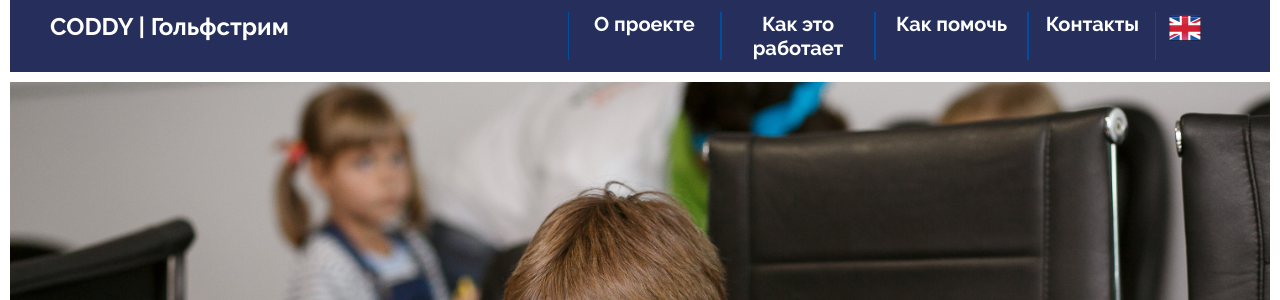
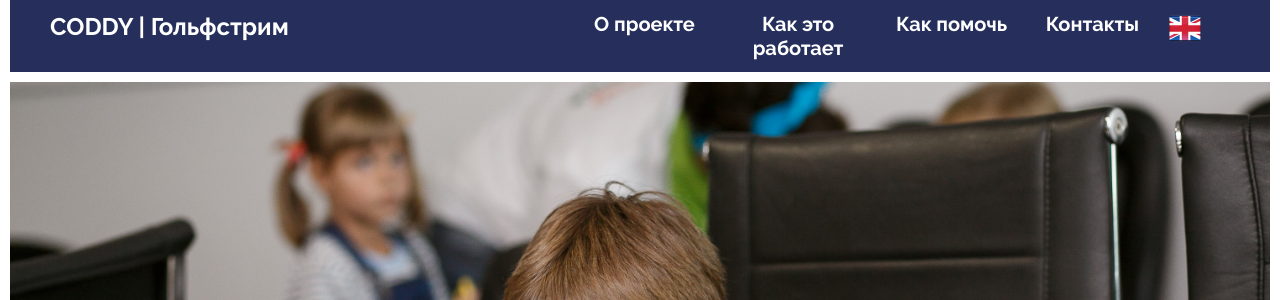
Before and after one commit to Inferno1489/CoddyCharity, a Django app: page / in a window 1280 px wide. Shown: the top 300 px of the page. Run offline with Django 3.2, Linux system fonts and the light colour scheme; data comes from the database, SQL or seed files in the repository.

Commit message:
Deleting borders

```diff
--- a/CoddyCharity/settings.py
+++ b/CoddyCharity/settings.py
@@ -25,7 +25,7 @@ SECRET_KEY = 'fl%1pn+r3&4zivuse(k(6v-i4b@a+xou16wgoy!f^b@4x_lb!0'
 # SECURITY WARNING: don't run with debug turned on in production!
 DEBUG = True
 
-ALLOWED_HOSTS = ['192.168.1.135']
+ALLOWED_HOSTS = ['ivan1489.pythonanywhere.com']
 
 
 # Application definition
--- a/coddy/static/css/style.css
+++ b/coddy/static/css/style.css
@@ -66,8 +66,6 @@ a{
     transition: color 0.2s ease-in;
 }
 .buttons a{
-    border-left: 1px solid #004e9c;
-    border-right: 1px solid #004e9c;
     color: white;
     transition: color 0.2s ease-out;
 }
```
